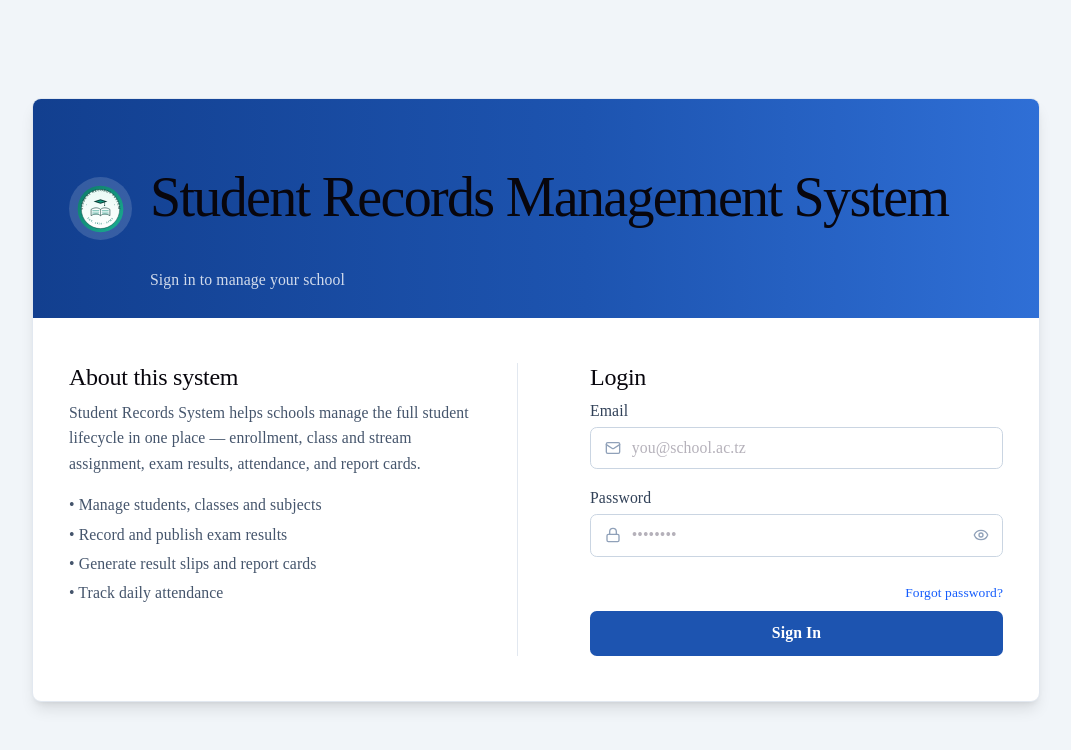
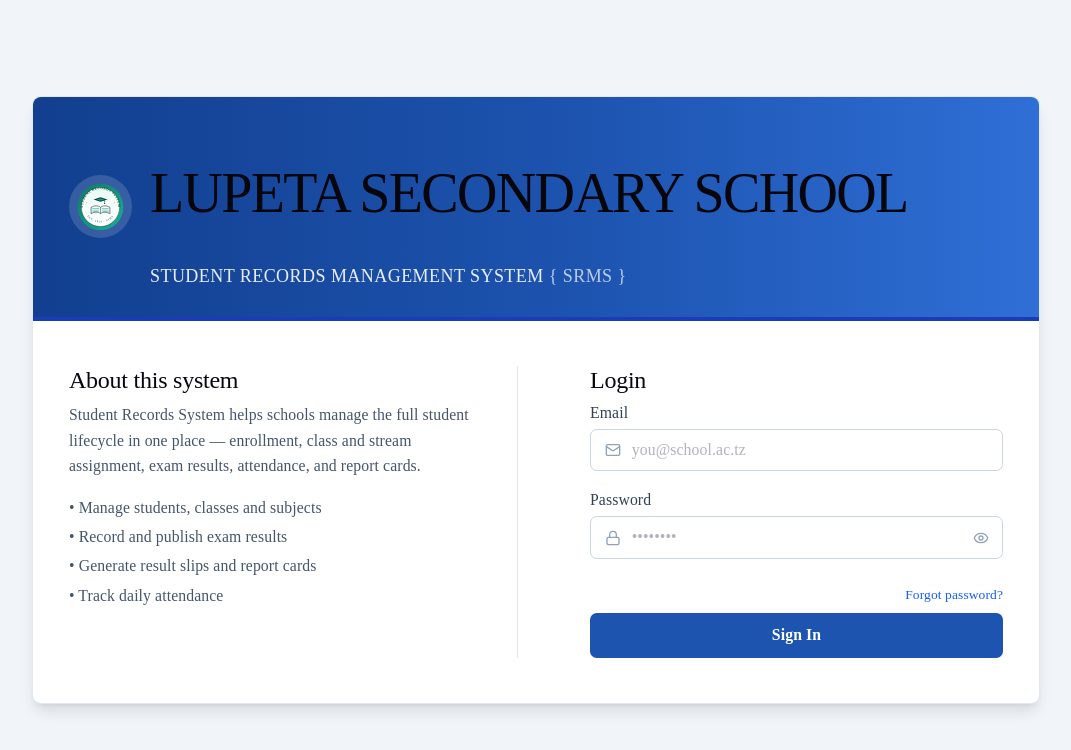
Before and after one commit to MSAKWA-officer/lupeta-system, a React (Vite) app in the folder lupeta-frontend/: page /login in a window 1280 px wide. Shown: the top 750 px of the page, without its empty margins (104-1175 px from the left). Built offline with nearby package versions, Linux system fonts and the light colour scheme; no server answers.

Commit message:
adding school name to ligin page

```diff
--- a/lupeta-frontend/src/pages/Login.jsx
+++ b/lupeta-frontend/src/pages/Login.jsx
@@ -30,14 +30,21 @@ export default function Login() {
   return (
     <div className="flex min-h-screen items-center justify-center bg-slate-100 px-4 py-10">
       <div className="w-full max-w-4xl overflow-hidden rounded-lg border border-slate-200 bg-white shadow-lg">
-        {/* Heading banner — spans the full width of the card */}
-        <div className="sims-header flex items-center gap-4 px-8 py-6 text-white">
+        {/* Heading banner — spans the full width of the card. Font sizes
+            follow the reference image: the school name is the big, bold
+            headline; the system name sits smaller underneath it; a solid
+            accent line closes off the banner at the bottom. */}
+        <div className="sims-header flex items-center gap-4 border-b-4 border-blue-800 px-8 py-6 text-white">
           <div className="flex h-14 w-14 shrink-0 items-center justify-center rounded-full bg-white/15">
             <img src={logo} alt="System logo" className="h-11 w-11" />
           </div>
           <div>
-            <h1 className="text-lg font-bold tracking-wide sm:text-xl">Student Records Management System</h1>
-            <p className="text-xs text-white/80 sm:text-sm">Sign in to manage your school</p>
+            <h1 className="text-xl font-extrabold uppercase tracking-wide sm:text-2xl">
+              Lupeta Secondary School
+            </h1>
+            <p className="text-sm uppercase tracking-wide text-white/90 sm:text-base">
+              Student Records Management System <span className="text-white/70">{'{ SRMS }'}</span>
+            </p>
           </div>
         </div>
 
```
